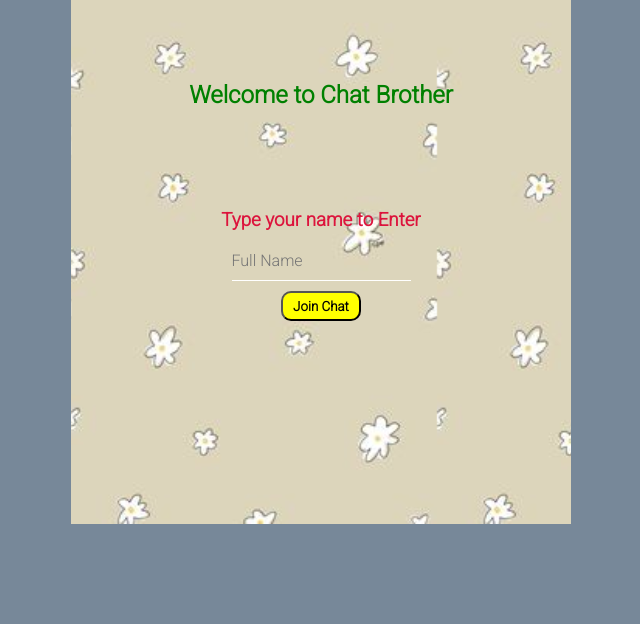
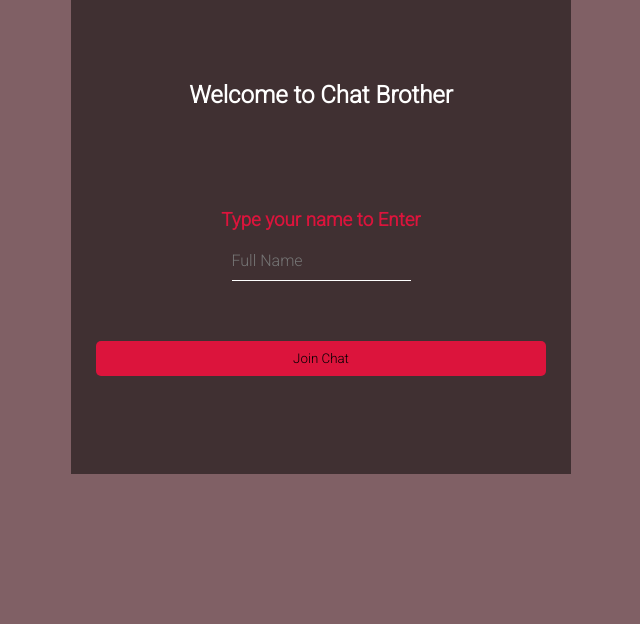
Before and after one commit to amogh7/RealTime-Chat-App, a website: page public/index.html in a window 1280 px wide. Shown: the part 176-800 px from the top of the page, without its empty margins (319-959 px from the left). Drawn offline with nearby package versions, Linux system fonts and the light colour scheme; no server answers.

Commit message:
UI CHnge

```diff
--- a/app.js
+++ b/app.js
@@ -8,7 +8,7 @@ app.use(express.static('public'));
 app.get('/',function(req,res){
     res.sendFile(__dirname+"/public/index.html");
     // res.redirect("/index.html");
-})
+});
 let users=[];
 io.on('connection',function(socket){
     console.log(`${socket.id} connected`);
--- a/public/script.js
+++ b/public/script.js
@@ -29,3 +29,15 @@ if(chatMessage){
 
 }
 });
+window.addEventListener('keypress', function (e) {
+    if (e.key === 'Enter') {
+let chatMessage=chat.value
+if(chatMessage){
+
+            socket.emit("chat-send",{user,chatMessage});
+            addChat("right",{user,chatMessage});
+            chatBox.scrollTop=chatBox.scrollHeight;
+            chat.value="";
+        }
+    }
+    });
--- a/public/styles.css
+++ b/public/styles.css
@@ -6,12 +6,12 @@
  }
  html,body{
 
-    background-color:lightslategray;
+     background-color: rgb(128, 96, 101);
  }
  .name-Container{
-    height:650px;
+     height:600px;
      width :500px;
-    background-image:url(images/chat.jpg);
+     background: rgba(0,0,0,0.5);;
      background-size:contain;
      margin:auto;
      margin-top:50px;
@@ -20,11 +20,11 @@ html,body{
  }
  h1{
      font-size: 3rem;
-    color:blue;
+     color:white;
  }
  h2{
      margin-top: 100px;
-    color: green;
+     color: white;
  }
  h3{
      margin-top: 100px;
@@ -32,15 +32,18 @@ h3{
 
  }
  button {
-    background-color: yellow;
-    border-radius: 10px;
-    height: 30px;
-    width: 80px;
-    font-weight: bold;
-    outline: none;
+     width:90%;
+     margin :50px auto 40px;
+     display:block;
+     border:none;
+     padding: 10px 54px;
+     background-color: crimson;
+     cursor: pointer;
+
+     border-radius: 5px;
  }
  button:hover{
-    background-color:white ;
+     background-color :rgb(119, 104, 155);
  }
  #input-name{
      border: none;
```
Lines whose indentation alone changed are shown as unchanged.
